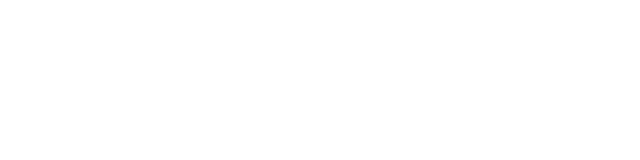
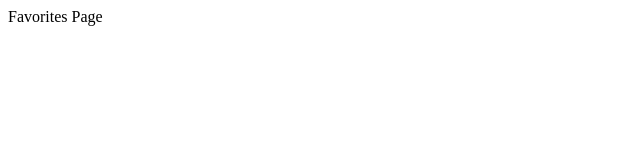
Before and after one commit to yitzhakrubin16-spec/mini-shop, a React (Vite) app: page /favorites in a window 1280 px wide. Before the commit this address had no page. Shown: the top 160 px of the page, without its empty margins (0-640 px from the left). Built offline with nearby package versions, Linux system fonts and the light colour scheme.

Commit message:
Add basic app routes

```diff
--- a/src/App.tsx
+++ b/src/App.tsx
@@ -2,11 +2,16 @@
 import './App.css'
 import { Routes, Route } from "react-router"
 import HomePage from "./pages/HomePage"
+import FavoritesPage from './pages/FavoritesPage'
+import ProductPage from './pages/ProductPage'
+
 
 function App() {
   return (
     <Routes>
       <Route path='/' element={<HomePage />} />
+      <Route path='/favorites' element={<FavoritesPage />}/>
+      <Route path='/products/:id' element={<ProductPage />}/>
     </Routes>
 
   )
--- /dev/null
+++ b/src/pages/FavoritesPage.tsx
@@ -0,0 +1,9 @@
+
+
+function FavoritesPage() {
+  return (
+    <div>Favorites Page</div>
+  )
+}
+
+export default FavoritesPage
--- a/src/pages/HomePage.tsx
+++ b/src/pages/HomePage.tsx
@@ -1,7 +1,7 @@
 
 function HomePage() {
   return (
-    <div>HomePage</div>
+    <div>Home Page</div>
   )
 }
 
--- /dev/null
+++ b/src/pages/ProductPage.tsx
@@ -0,0 +1,8 @@
+
+function ProductPage() {
+  return (
+    <div>Product Page</div>
+  )
+}
+
+export default ProductPage
```
